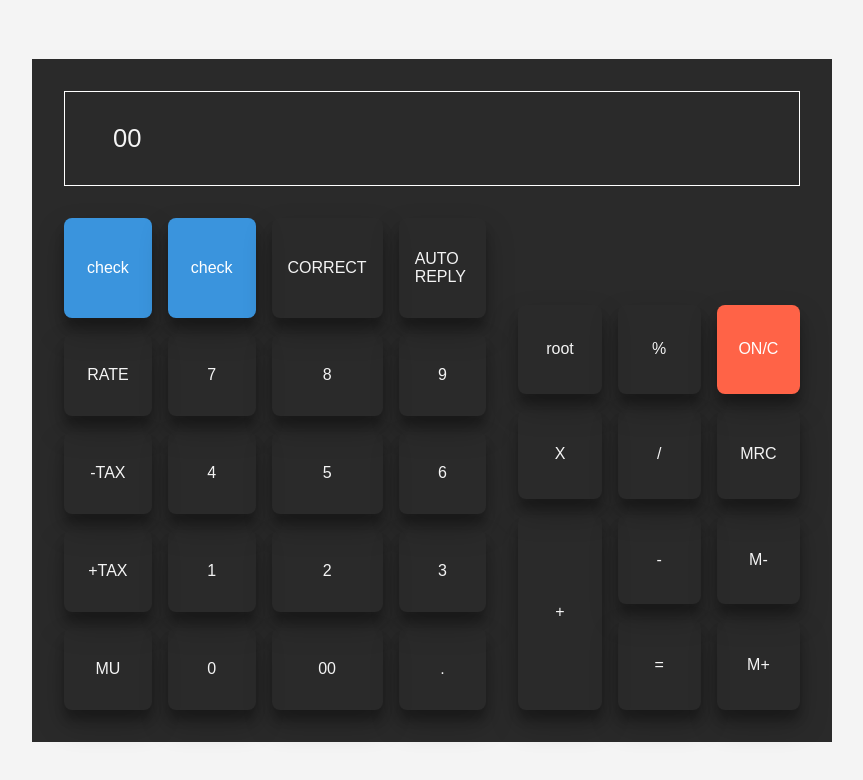
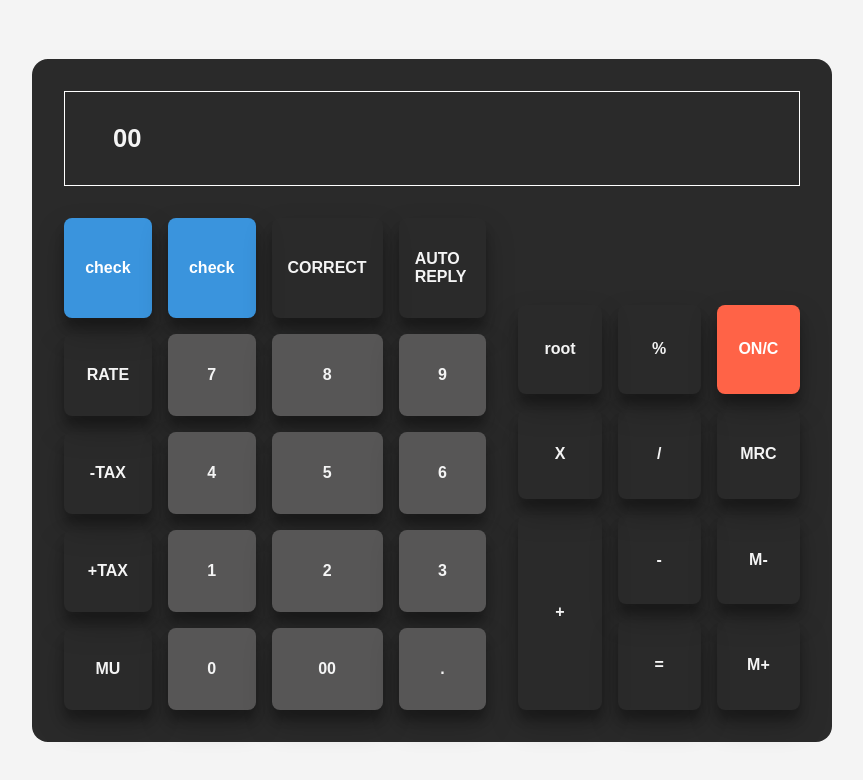
Before and after one commit to jiya-arya/Mini-Projects, a plain HTML site: page Calculator UI/index.html in a window 1280 px wide. Shown: the whole page, without its empty margins (208-1071 px from the left). Drawn offline with Linux system fonts and the light colour scheme.

Commit message:
few changes in style

```diff
--- a/Calculator UI/index.html
+++ b/Calculator UI/index.html
@@ -21,21 +21,21 @@
                         <div class="calc-btn"> CORRECT </div>
                         <div class="calc-btn"> AUTO REPLY </div>
                         <div class="calc-btn"> RATE </div>
-                        <div class="calc-btn">7</div>
-                        <div class="calc-btn">8</div>
-                        <div class="calc-btn">9</div>
+                        <div class="calc-btn btn-num">7</div>
+                        <div class="calc-btn btn-num">8</div>
+                        <div class="calc-btn btn-num">9</div>
                         <div class="calc-btn"> -TAX</div>
-                        <div class="calc-btn"> 4</div>
-                        <div class="calc-btn">5</div>
-                        <div class="calc-btn">6</div>
+                        <div class="calc-btn btn-num"> 4</div>
+                        <div class="calc-btn btn-num">5</div>
+                        <div class="calc-btn btn-num">6</div>
                         <div class="calc-btn"> +TAX</div>
-                        <div class="calc-btn">1</div>
-                        <div class="calc-btn">2</div>
-                        <div class="calc-btn">3</div>
+                        <div class="calc-btn btn-num">1</div>
+                        <div class="calc-btn btn-num">2</div>
+                        <div class="calc-btn btn-num">3</div>
                         <div class="calc-btn">MU</div>
-                        <div class="calc-btn">0</div>
-                        <div class="calc-btn">00</div>
-                        <div class="calc-btn">.</div>
+                        <div class="calc-btn btn-num">0</div>
+                        <div class="calc-btn btn-num">00</div>
+                        <div class="calc-btn btn-num">.</div>
                 </div>
                 <div class="calc-right">
                     <div class="calc-btn blank"></div>
--- a/Calculator UI/style.css
+++ b/Calculator UI/style.css
@@ -19,6 +19,8 @@ body {
     margin: 0 auto;
     color: #f4f4f4;
     padding: 1rem;
+    font-weight: bold;
+    border-radius: 1rem;
 }
 
 .calc-display {
@@ -81,3 +83,7 @@ body {
 .addition {
     grid-row: span 2;
 }
+
+.btn-num{
+    background-color: #575656;
+}
```
